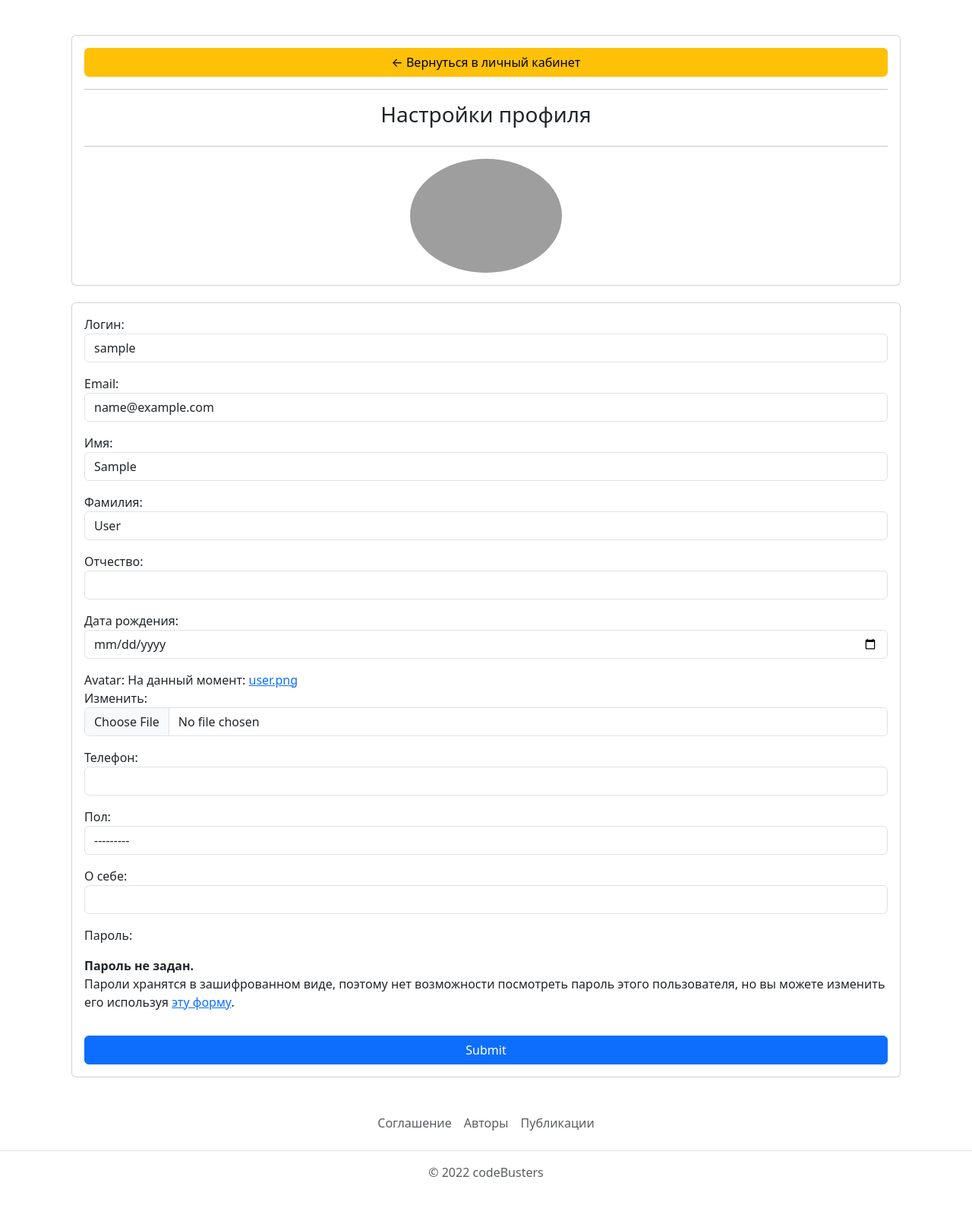
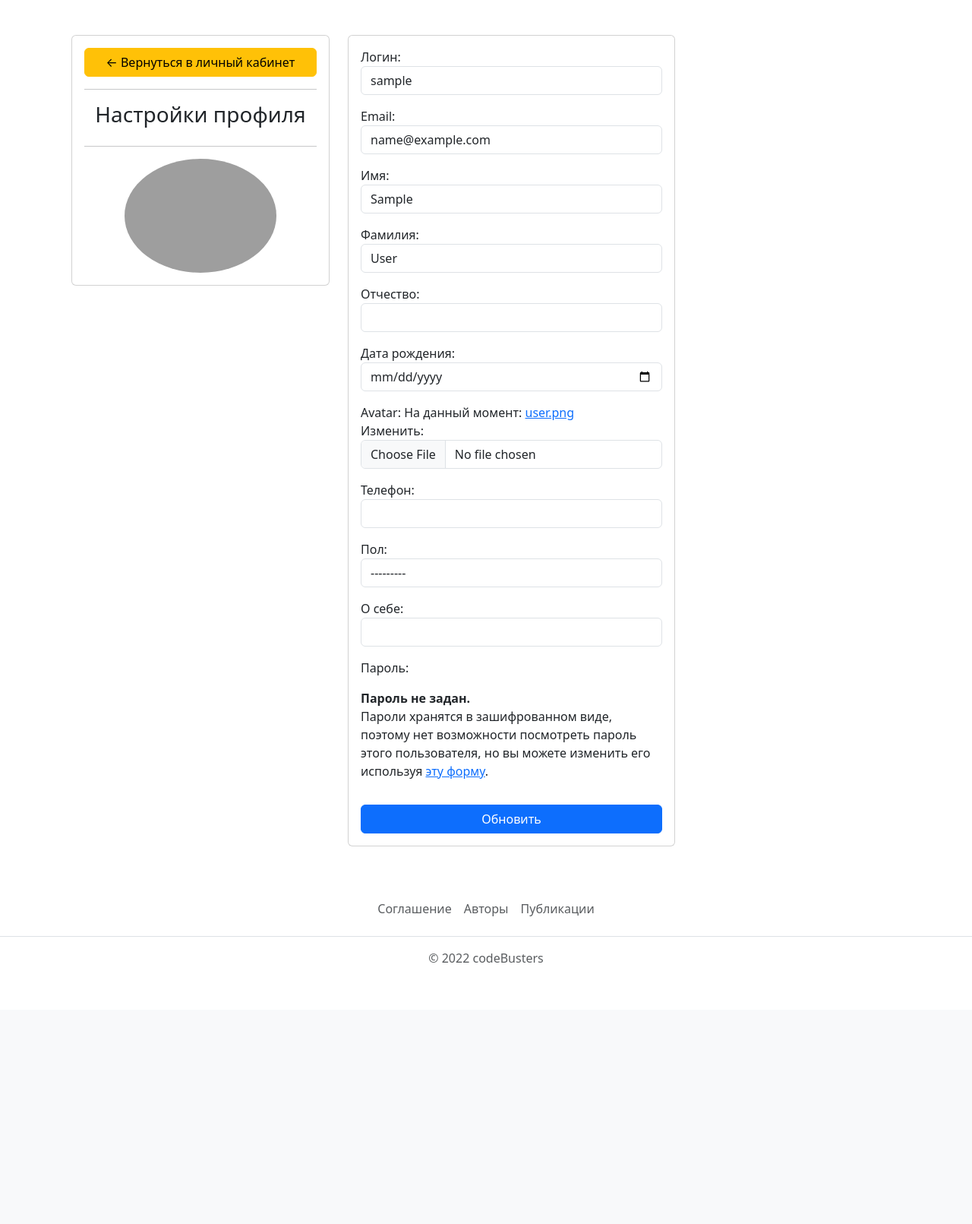
Before and after one commit to rublock/GeekBrains_Habr_project, a Django app: page /users/profile/ in a window 1280 px wide. Shown: the part 89-1700 px from the top of the page at 76% size. After the commit the page ends 1356 px from the top, so only its background shows below. Run offline with Django 4.2, Linux system fonts and the light colour scheme; the visitor is signed in with stand-in values (Sample User, id 1); some libraries are stand-ins or nearby versions; grey boxes are pictures that could not be loaded.

Commit message:
исправил страницу редактирования профиля

```diff
--- a/app/static/css/styles.css
+++ b/app/static/css/styles.css
@@ -67,3 +67,7 @@
   min-height: calc(100vh - 350px);
   max-width: 850px;
 }
+
+.avatar {
+  width: 100px;
+}
--- a/app/userapp/templates/userapp/profile.html
+++ b/app/userapp/templates/userapp/profile.html
@@ -2,35 +2,37 @@
 {% load static django_bootstrap5 %}
 
 {% block content %}
-	<br>
-	<form action="" method="POST" enctype="multipart/form-data">
+<br>
+<form action="" method="POST" enctype="multipart/form-data">
 
 
-
-		<div class="col container">
-			<div class="col container">
+	<div class="container">
+		<div class="row container">
+			<div class="col-4">
 				<div class="card card-body">
-					<a href="{% url 'users:users-account' %}" class="btn btn-warning">&#8592; Вернуться в личный кабинет</a>
+					<a href="{% url 'users:users-account' %}" class="btn btn-warning">&#8592; Вернуться в личный
+						кабинет</a>
 					<hr>
 					<h3 style="text-align: center;">Настройки профиля</h3>
 					<hr>
 					{% if request.user.avatar %}
-					<img class="profile-pic" src="{{request.user.avatar.url}}" >
+					<img class="profile-pic" src="{{request.user.avatar.url}}">
 					{% else %}
-					<img class="profile-pic" src="{% static 'img/user.png' %}" >
+					<img class="profile-pic" src="{% static 'img/user.png' %}">
 					{% endif %}
 				</div>
 			</div>
-			<div class="col container">
+			<div class="col-5">
 				<div class="card card-body">
 
 					{% csrf_token %}
 					{{ form.as_p }}
-					<input type="submit" class="btn btn-primary mt-3" name="Обновить информацию">
+					<button type="submit" class="btn btn-primary mt-3">Обновить</button>
 				</div>
 			</div>
 		</div>
-	</form>
+	</div>
+</form>
 
 
 {% endblock %}
```
Also changed, not shown: app/static/img/post_image/566yed-aryqzurt-5lxdgzrck4i.png (deleted).
